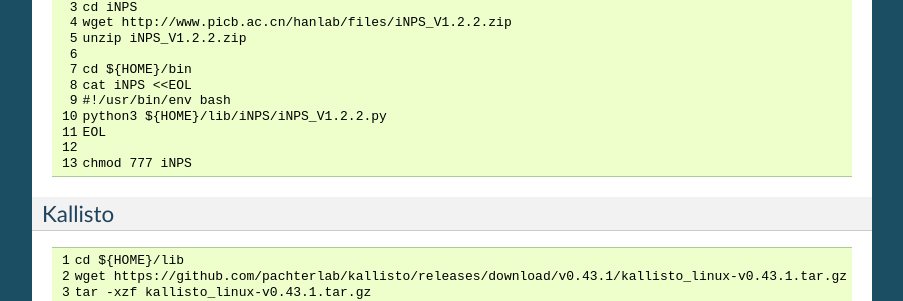
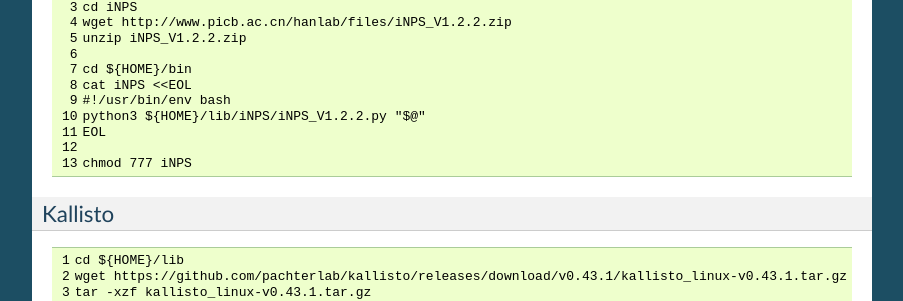
Before and after one commit to Multiscale-Genomics/mg-process-fastq, a Sphinx documentation site: the page built from docs/full_installation.rst, in a window 1280 px wide and 900 px high, scrolled down 1799 px. Shown: the part 151-452 px from the top of the window, without its empty margins (198-1101 px from the left). Built offline with Sphinx 7.4.7, drawn with Linux system fonts in a browser that asks for light colours.

```diff
--- a/docs/full_installation.rst
+++ b/docs/full_installation.rst
@@ -155,7 +155,7 @@ iNPS Peak Caller
    cd ${HOME}/bin
    cat iNPS <<EOL
    #!/usr/bin/env bash
-   python3 ${HOME}/lib/iNPS/iNPS_V1.2.2.py
+   python3 ${HOME}/lib/iNPS/iNPS_V1.2.2.py "$@"
    EOL
 
    chmod 777 iNPS
```
